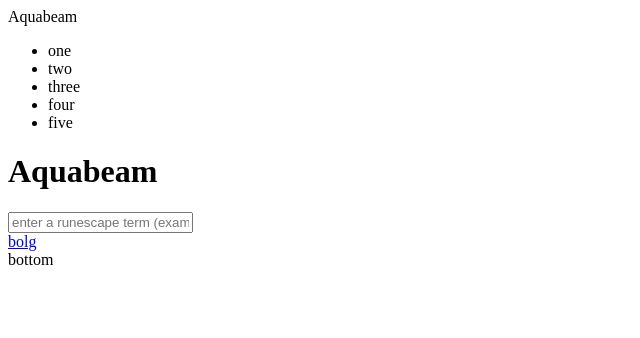
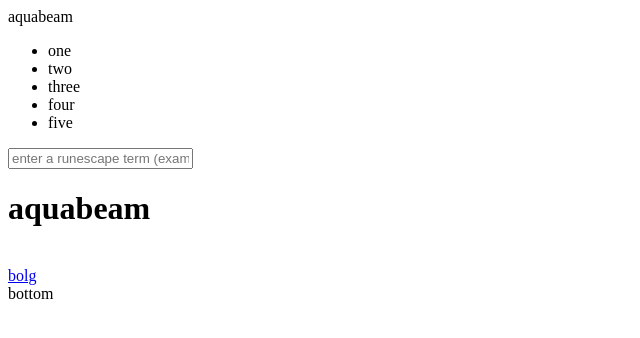
Before and after one commit to hydrobeam/fun-site, a website with bundled scripts: page index.html in a window 1280 px wide. Shown: the whole page, without its empty margins (0-640 px from the left). Built offline with nearby package versions, Linux system fonts and the light colour scheme.

Commit message:
feat: use `aquabeam` not `Aquabeam`
as was suggested by a wise sage

```diff
--- a/index.html
+++ b/index.html
@@ -11,7 +11,7 @@
 
 <body>
     <header>
-        <div class="main-link">Aquabeam</div>
+        <div class="main-link">aquabeam</div>
         <ul class="site-links">
             <li>one</li>
             <li>two</li>
@@ -21,8 +21,8 @@
         </ul>
     </header>
     <div class=main-content>
-        <h1>Aquabeam</h1>
         <input id="update-wiki-link" placeholder="enter a runescape term (example: zaros)" name="name" />
+        <h1>aquabeam</h1>
         <br />
         <a class="wiki-link" href="https://runescape.wiki/w/Bow_of_the_Last_Guardian">bolg</a>
 
```
